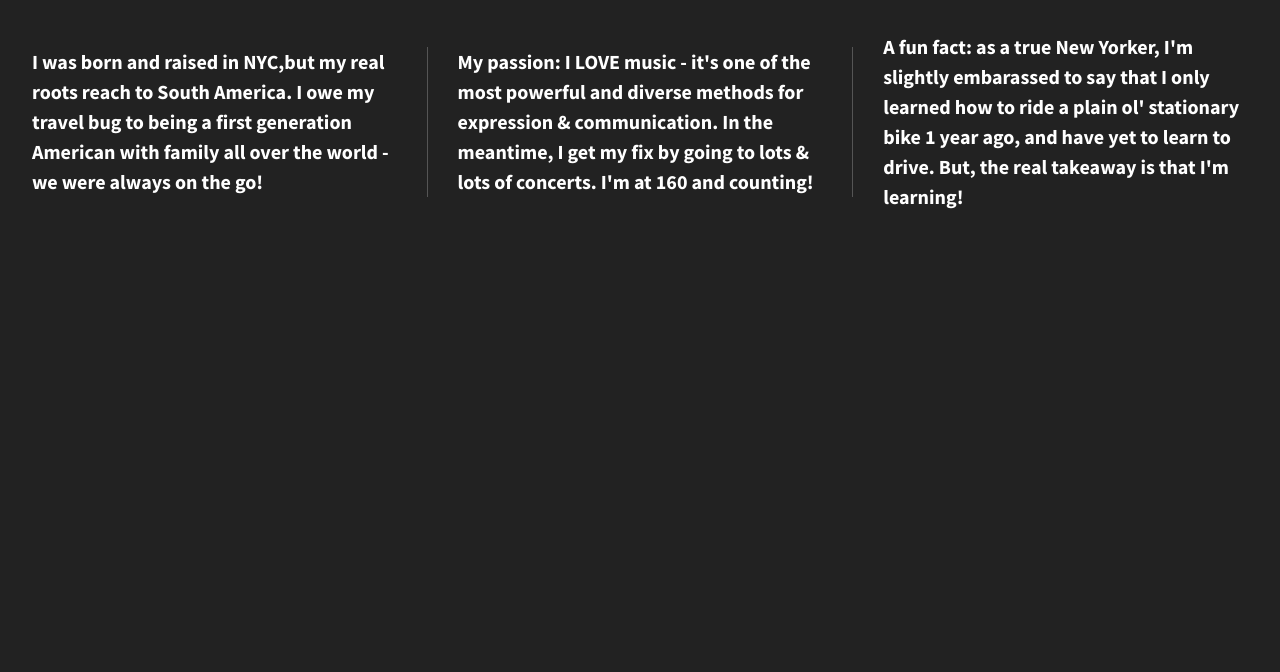
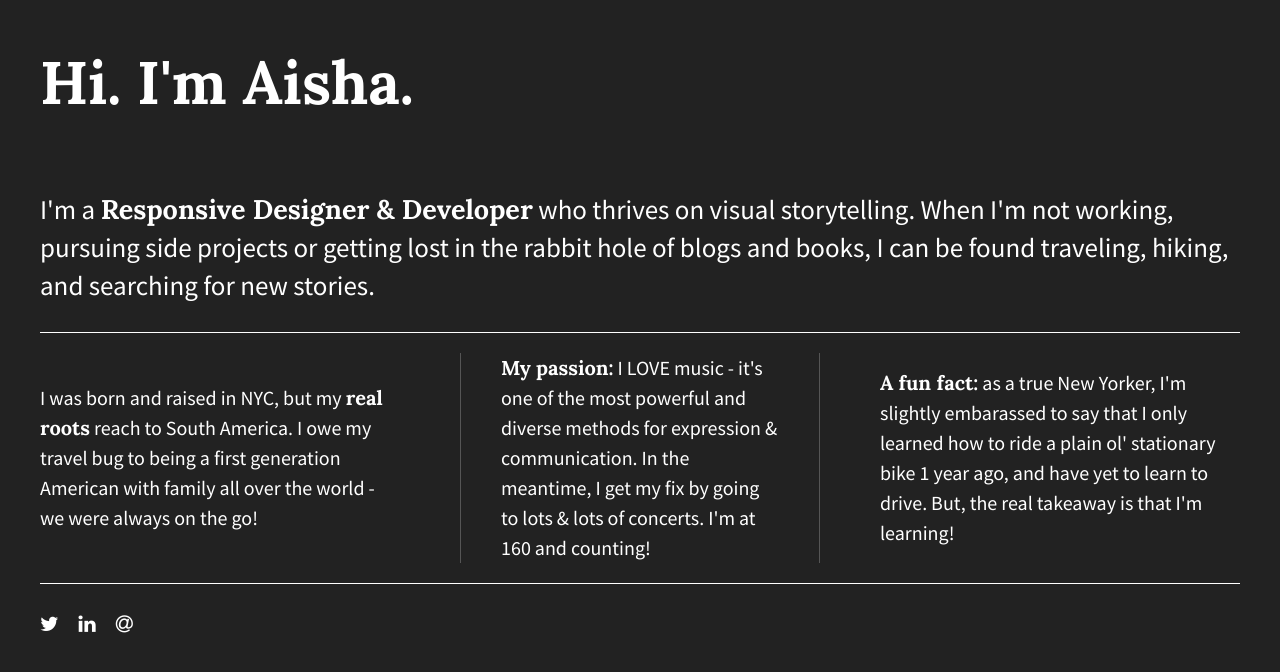
Before and after one commit to ashleyboldin/206-divs-flexbox, a plain HTML site: page index.html in a window 1280 px wide. Drawn offline with nearby package versions, Linux system fonts and the light colour scheme.

Commit message:
Adding updates from flexbox layouts 5 of 8

```diff
--- a/css/main.css
+++ b/css/main.css
@@ -95,7 +95,7 @@ textarea {
    Author's custom styles
    ========================================================================== */
 
-
+/*Large Background Image*/
 html {
   background-color: #222;
   height: 100%;
@@ -104,35 +104,63 @@ html {
 
 body {
   font-family: 'Source Sans Pro', sans-serif;
-  font-weight: 700;
-  padding: 2em;
+  padding: 0em 2em;
+  font-size: 1.25em;
   color: #fff;
-  height: 100%;
+  display: flex;
+  justify-content: center;
 }
 
-.wrapper {
+.flex-container {
   display: flex;
   flex-flow: row wrap;
   justify-content: space-between;
-  align-items: center;
+  max-width: 1200px;
 }
 
-.div-1, .div-2, .div-3 {
-  /*give the divs a width of 30%, add display:flex, set justify-content and align-items to center*/
+p span {
+  font-family: 'Lora', sans-serif;
+}
+
+header,
+footer {
+  width: 100%;
+  display: flex;
+  justify-content: flex-start;
+}
+
+header h1 {
+  font-family: 'Lora', sans-serif;
+  font-size: 3em;
+}
+
+main {
+  width: 100%;
+  display: flex;
+  justify-content: center;
+  border-bottom: 1px solid #fff;
+}
+
+main p {
+  font-size: 1.35em;
+}
+
+.flex-items {
   display: flex;
   justify-content: center;
   align-items: center;
-  color: #fff;
   line-height: 1.5em;
-  font-size: 1.25em;
-  height: auto;
-  /* width: 30%;*/
-
-
+  font-size: 1em;
+  border-bottom: 1px solid #555;
 }
 
+footer {
+  border-top: 1px solid #fff;
+}
 
-
+footer i {
+  padding: 30px 20px 0 0;
+}
 
 /* ==========================================================================
    Helper classes
@@ -214,15 +242,23 @@ body {
    Modify as content requires.
    ========================================================================== */
 
-@media all and (min-width: 1200px) {
-  .div-1, .div-2, .div-3 {
-    flex-basis: 30%;
-  }
+@media all and (max-width: 768px) {
+    body {
+      padding: 1em;
+    }
+}
 
-  .div-1, .div-2 {
-    border-right: 1px solid #555;
-    padding-right: 30px;
-  }
+@media (min-width: 1200px) {
+    .flex-items {
+      flex-basis: 30%;
+      border-bottom: none;
+    }
+
+    #div-2 p {
+      border-left: 1px solid #555;
+      border-right: 1px solid #555;
+      padding: 0 40px;
+    }
 }
 
 @media print,
--- a/index.html
+++ b/index.html
@@ -15,22 +15,34 @@
         <script src="js/vendor/modernizr-2.8.3.min.js"></script>
         <link href='http://fonts.googleapis.com/css?family=Lora:700' rel='stylesheet' type='text/css'>
         <link href='http://fonts.googleapis.com/css?family=Source+Sans+Pro:400,700' rel='stylesheet' type='text/css'>
+        <link rel="stylesheet" href="https://cdnjs.cloudflare.com/ajax/libs/font-awesome/4.7.0/css/font-awesome.min.css">
     </head>
     <body>
         <!--[if lt IE 8]>
             <p class="browserupgrade">You are using an <strong>outdated</strong> browser. Please <a href="http://browsehappy.com/">upgrade your browser</a> to improve your experience.</p>
         <![endif]-->
-
-        <section class="wrapper">
-            <div class="div-1">
-                I was born and raised in NYC,but my real roots reach to South America. I owe my travel bug to being a first generation American with family all over the world - we were always on the go!
+        <section class="flex-container">
+            <header>
+                <h1>Hi. I'm Aisha.</h1>
+            </header>
+            <main>
+                <p>I'm a <span>Responsive Designer & Developer</span> who thrives on visual storytelling. When I'm not working, pursuing side projects or getting lost in the rabbit hole of blogs and books, I can be found traveling, hiking, and searching for new stories.</p>
+            </main>
+            <div id="div-1" class="flex-items">
+                <p>I was born and raised in NYC, but my <span>real roots</span> reach to South America. I owe my travel bug to being a first generation American with family all over the world - we were always on the go!</p>
             </div>
-            <div class="div-2">
-                My passion: I LOVE music - it's one of the most powerful and diverse methods for expression & communication. In the meantime, I get my fix by going to lots & lots of concerts. I'm at 160 and counting!
+            <div id="div-2" class="flex-items">
+                <p><span>My passion:</span> I LOVE music - it's one of the most powerful and diverse methods for expression & communication. In the meantime, I get my fix by going to lots & lots of concerts. I'm at 160 and counting!</p>
             </div>
-            <div class="div-3">
-                A fun fact: as a true New Yorker, I'm slightly embarassed to say that I only learned how to ride a plain ol' stationary bike 1 year ago, and have yet to learn to drive. But, the real takeaway is that I'm learning!
+            <div id="div-3" class="flex-items">
+                <p>
+                <span>A fun fact:</span> as a true New Yorker, I'm slightly embarassed to say that I only learned how to ride a plain ol' stationary bike 1 year ago, and have yet to learn to drive. But, the real takeaway is that I'm learning! </p>
             </div>
+            <footer>
+                <i class="fa fa-twitter"></i>
+                <i class="fa fa-linkedin"></i>
+                <i class="fa fa-at"></i>
+            </footer>
         </section>
 
         <script src="https://ajax.googleapis.com/ajax/libs/jquery/1.11.3/jquery.min.js"></script>
```
